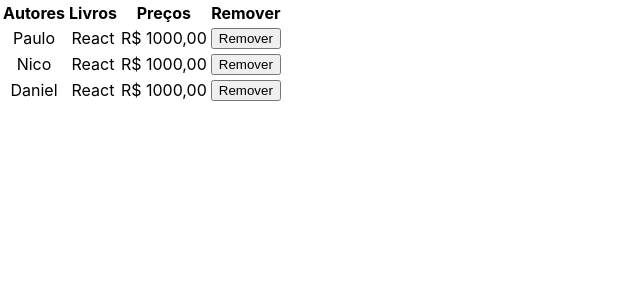
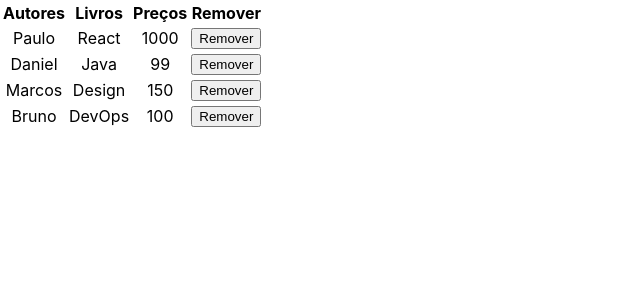
Before and after one commit to daniichan/react, a React (Create React App) app: page / in a window 1280 px wide. Shown: the top 300 px of the page, without its empty margins (0-640 px from the left). Built offline with nearby package versions, Linux system fonts and the light colour scheme.

Commit message:
2.5. Passando dados entre componentes

```diff
--- a/src/App.js
+++ b/src/App.js
@@ -3,9 +3,33 @@
 import Tabela from './tabela';
 
 function App() {
+
+  const autores =  [
+    {
+      nome: 'Paulo',
+      livro: 'React',
+      preco: '1000'
+    },
+    {
+      nome: 'Daniel',
+      livro: 'Java',
+      preco: '99'
+    },
+    {
+      nome: 'Marcos',
+      livro: 'Design',
+      preco: '150'
+    },
+    {
+      nome: 'Bruno',
+      livro: 'DevOps',
+      preco: '100'
+    }
+  ];
+
   return (
     <div className="App">
-      <Tabela />
+      <Tabela autores={ autores } />
     </div>
   );
 }
--- a/src/tabela.js
+++ b/src/tabela.js
@@ -13,44 +13,36 @@
     );
 }
 
-const TableBody = () => {
-    return(
-        <tbody>
-            <tr>
-                <td>Paulo</td>
-                <td>React</td>
-                <td>R$ 1000,00</td>
+const TableBody = props => {
+    const linhas = props.autores.map((linha, index) => {
+        return (
+            <tr key={ index }>
+                <td>{ linha.nome }</td>
+                <td>{ linha.livro }</td>
+                <td>{ linha.preco }</td>
                 <td>
-                <button>Remover</button>
+                    <button>Remover</button>
                 </td>
             </tr>
-            <tr>
-                <td>Nico</td>
-                <td>React</td>
-                <td>R$ 1000,00</td>
-                <td>
-                <button>Remover</button>
-                </td>
-            </tr>
-            <tr>
-                <td>Daniel</td>
-                <td>React</td>
-                <td>R$ 1000,00</td>
-                <td>
-                <button>Remover</button>
-                </td>
-            </tr>
+        );
+    });
+
+    return (
+        <tbody>
+            { linhas }
         </tbody>
     );
 }
 
 
 class Tabela extends Component {
-    render(){
+    render() {
+        const { autores } = this.props;
+
         return(
             <table>
                 <TableHead />
-                <TableBody />
+                <TableBody autores={ autores } />
             </table>
         );
     }
```
